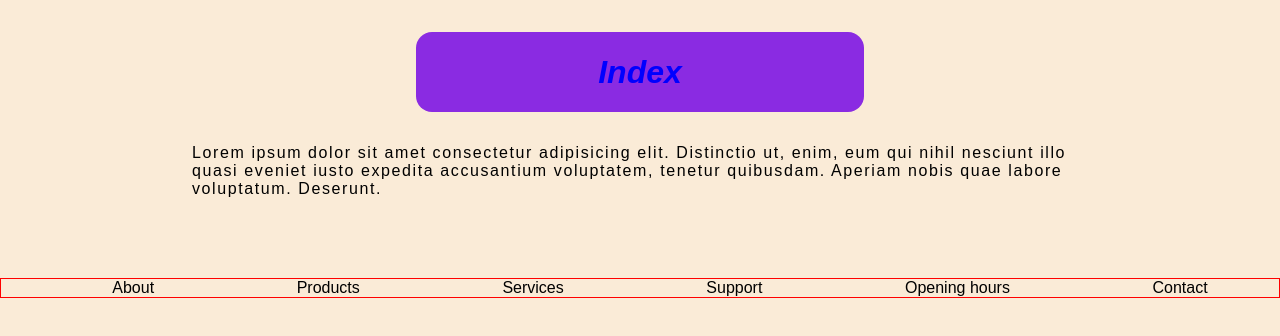
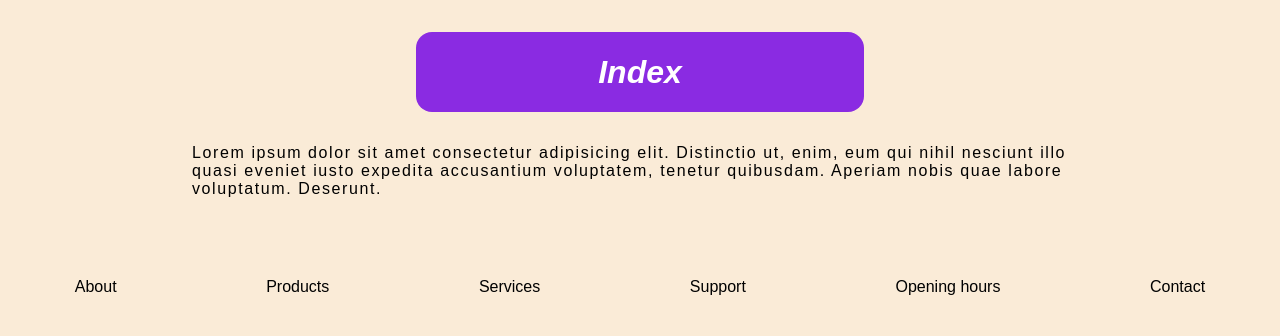
Before and after one commit to Nicolas040/Projet1, a plain HTML site: page index.html in a window 1280 px wide. Drawn offline with Linux system fonts and the light colour scheme.

Commit message:
Modification des couleurs

```diff
--- a/assets/css/style.css
+++ b/assets/css/style.css
@@ -11,7 +11,7 @@ body {
 h1 {
     line-height: 5rem;
     font-style: italic;
-    color: blue;
+    color: white;
     background-color: blueviolet;
     width: 35%;
     border-radius: 1rem;
@@ -29,9 +29,10 @@ h1 {
     display: flex;
     justify-content: space-around;
     margin-top: 5rem;
-    border: 1px solid red;
+    padding: 0;
 }
 
 #navmenu li {
     list-style-type: none;
+    margin: 0;
 }
```
